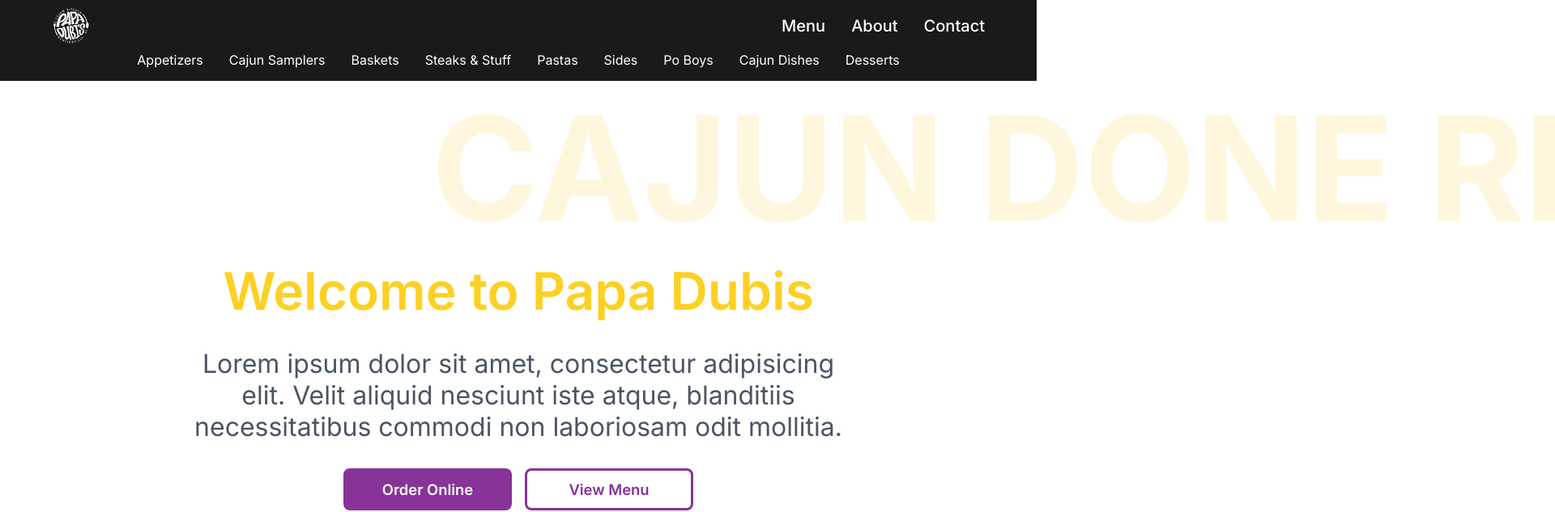
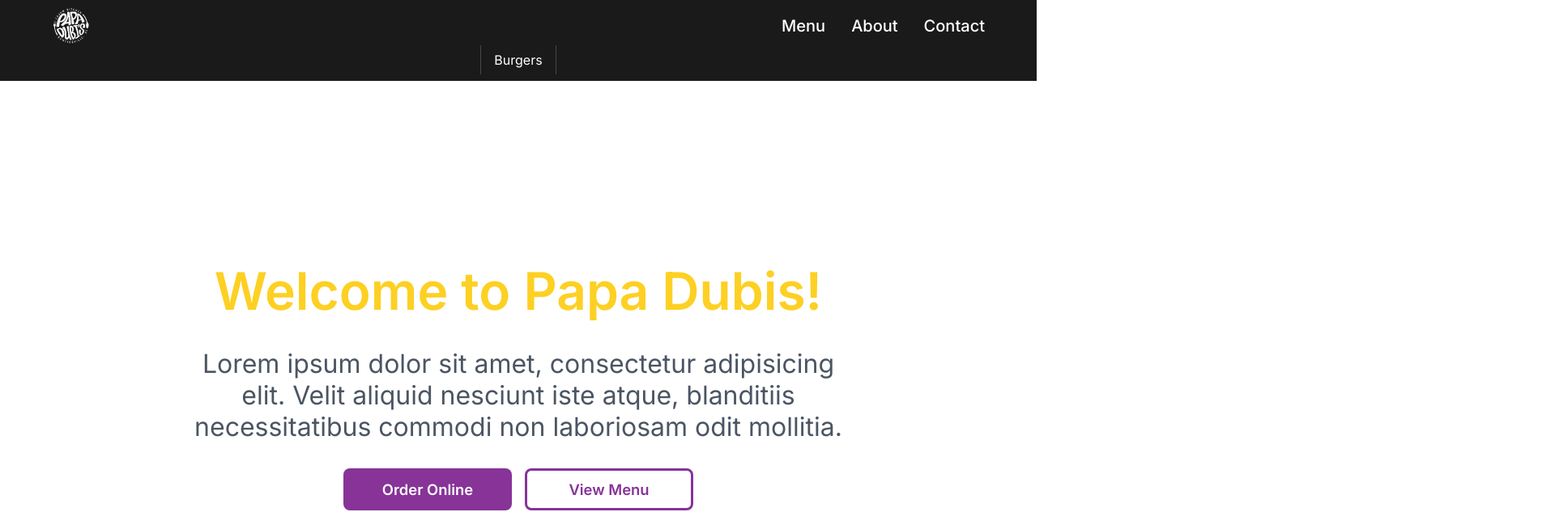
Before and after one commit to edsonjaramillo/papadubis, a Next.js app: page / in a window 1280 px wide. Shown: the top 633 px of the page at 81% size, 1920 px wide, since content can reach past the window. Built offline with nearby package versions, Linux system fonts and the light colour scheme.

Commit message:
fixed cta

```diff
--- a/components/home/CTA.tsx
+++ b/components/home/CTA.tsx
@@ -5,16 +5,20 @@
     <>
       <div className='cta'>
         <div className='cta__grid responsive-width-cta'>
-          <h1 className='cta__header'>Welcome to Papa Dubis</h1>
+          <h1 className='cta__header'>Welcome to Papa Dubis!</h1>
           <span className='cta__subheader'>
             Lorem ipsum dolor sit amet, consectetur adipisicing elit. Velit aliquid nesciunt
             iste atque, blanditiis necessitatibus commodi non laboriosam odit mollitia.
           </span>
           <div className='cta__buttongrid'>
-            <Link href='/projects'>
-              <a className='cta__button'>Order Online</a>
-            </Link>
-            <Link href='/contact'>
+            <a
+              href='https://papadubis.mobilebytes.com/menu'
+              target='_blank'
+              rel='external nofollow noopener noreferrer'
+              className='cta__button'>
+              Order Online
+            </a>
+            <Link href='/menu'>
               <a className='cta__buttonalt'>View Menu</a>
             </Link>
           </div>
--- a/components/shared/Navbar.tsx
+++ b/components/shared/Navbar.tsx
@@ -25,40 +25,8 @@
 
 const categories = [
   {
-    name: 'Appetizers',
-    route: '/menu/appetizers',
-  },
-  {
-    name: 'Cajun Samplers',
-    route: '/menu/samplers',
-  },
-  {
-    name: 'Baskets',
-    route: '/menu/baskets',
-  },
-  {
-    name: 'Steaks & Stuff',
-    route: '/menu/steakstuff',
-  },
-  {
-    name: 'Pastas',
-    route: '/menu/appetizers',
-  },
-  {
-    name: 'Sides',
-    route: '/menu/sides',
-  },
-  {
-    name: 'Po Boys',
-    route: '/menu/baskets',
-  },
-  {
-    name: 'Cajun Dishes',
-    route: '/menu/baskets',
-  },
-  {
-    name: 'Desserts',
-    route: '/menu/desserts',
+    name: 'Burgers',
+    route: '/menu/category/burgers',
   },
 ];
 
--- a/styles/home/_cta.scss
+++ b/styles/home/_cta.scss
@@ -10,36 +10,36 @@
   justify-content: center;
   position: relative;
 
-  &::before {
-    content: 'CAJUN DONE RIGHT';
-    // background-repeat: repeat;
-    opacity: 0.15;
-    font-size: clamp(6rem, 14vw, 20rem);
-    width: max-content;
-    overflow: hidden;
-    color: $brand-secondary-200;
-    font-weight: 700;
-    position: absolute;
-    margin: 0rem -65rem;
-    bottom: 0;
-    left: 0;
-    z-index: -1;
-  }
+  // &::before {
+  //   content: 'CAJUN DONE RIGHT';
+  //   // background-repeat: repeat;
+  //   opacity: 0.15;
+  //   font-size: clamp(6rem, 14vw, 20rem);
+  //   // width: max-content;
+  //   overflow: hidden;
+  //   color: $brand-secondary-200;
+  //   font-weight: 700;
+  //   position: fixed;
+  //   margin: 0rem -65rem;
+  //   bottom: 0;
+  //   left: 0;
+  //   z-index: -1;
+  // }
 
-  &::after {
-    content: 'CAJUN DONE RIGHT';
-    opacity: 0.15;
-    font-size: clamp(6rem, 14vw, 20rem);
-    color: $brand-secondary-100;
-    width: max-content;
-    overflow: hidden;
-    font-weight: 700;
-    position: absolute;
-    margin: 0rem -65rem;
-    top: calc(0vh);
-    right: 0;
-    z-index: -1;
-  }
+  // &::after {
+  //   content: 'CAJUN DONE RIGHT';
+  //   opacity: 0.15;
+  //   font-size: clamp(6rem, 14vw, 20rem);
+  //   color: $brand-secondary-100;
+  //   // width: max-content;
+  //   overflow: hidden;
+  //   font-weight: 700;
+  //   position: fixed;
+  //   margin: 0rem -65rem;
+  //   top: calc(0vh);
+  //   right: 0;
+  //   z-index: -1;
+  // }
 
   &__grid {
     display: grid;
--- a/styles/main.css
+++ b/styles/main.css
@@ -270,6 +270,11 @@
   color: #ffffff;
   padding: 0.5rem 1rem;
   white-space: nowrap;
+  border-left: 1px solid rgba(255, 255, 255, 0.2);
+}
+
+.navbar__category:last-child {
+  border-right: 1px solid rgba(255, 255, 255, 0.2);
 }
 
 @media (min-width: 768px) {
@@ -612,40 +617,6 @@
       -ms-flex-pack: center;
           justify-content: center;
   position: relative;
-}
-
-.cta::before {
-  content: 'CAJUN DONE RIGHT';
-  opacity: 0.15;
-  font-size: clamp(6rem, 14vw, 20rem);
-  width: -webkit-max-content;
-  width: -moz-max-content;
-  width: max-content;
-  overflow: hidden;
-  color: #873398;
-  font-weight: 700;
-  position: absolute;
-  margin: 0rem -65rem;
-  bottom: 0;
-  left: 0;
-  z-index: -1;
-}
-
-.cta::after {
-  content: 'CAJUN DONE RIGHT';
-  opacity: 0.15;
-  font-size: clamp(6rem, 14vw, 20rem);
-  color: #fdd023;
-  width: -webkit-max-content;
-  width: -moz-max-content;
-  width: max-content;
-  overflow: hidden;
-  font-weight: 700;
-  position: absolute;
-  margin: 0rem -65rem;
-  top: calc(0vh);
-  right: 0;
-  z-index: -1;
 }
 
 .cta__grid {
--- a/styles/shared/_navbar.scss
+++ b/styles/shared/_navbar.scss
@@ -107,6 +107,10 @@
     color: $grayscale-100;
     padding: 0.5rem 1rem;
     white-space: nowrap;
+    border-left: 1px solid rgba($color: $grayscale-100, $alpha: 0.2);
+    &:last-child {
+      border-right: 1px solid rgba($color: $grayscale-100, $alpha: 0.2);
+    }
   }
 
   @include media('>=md') {
```
